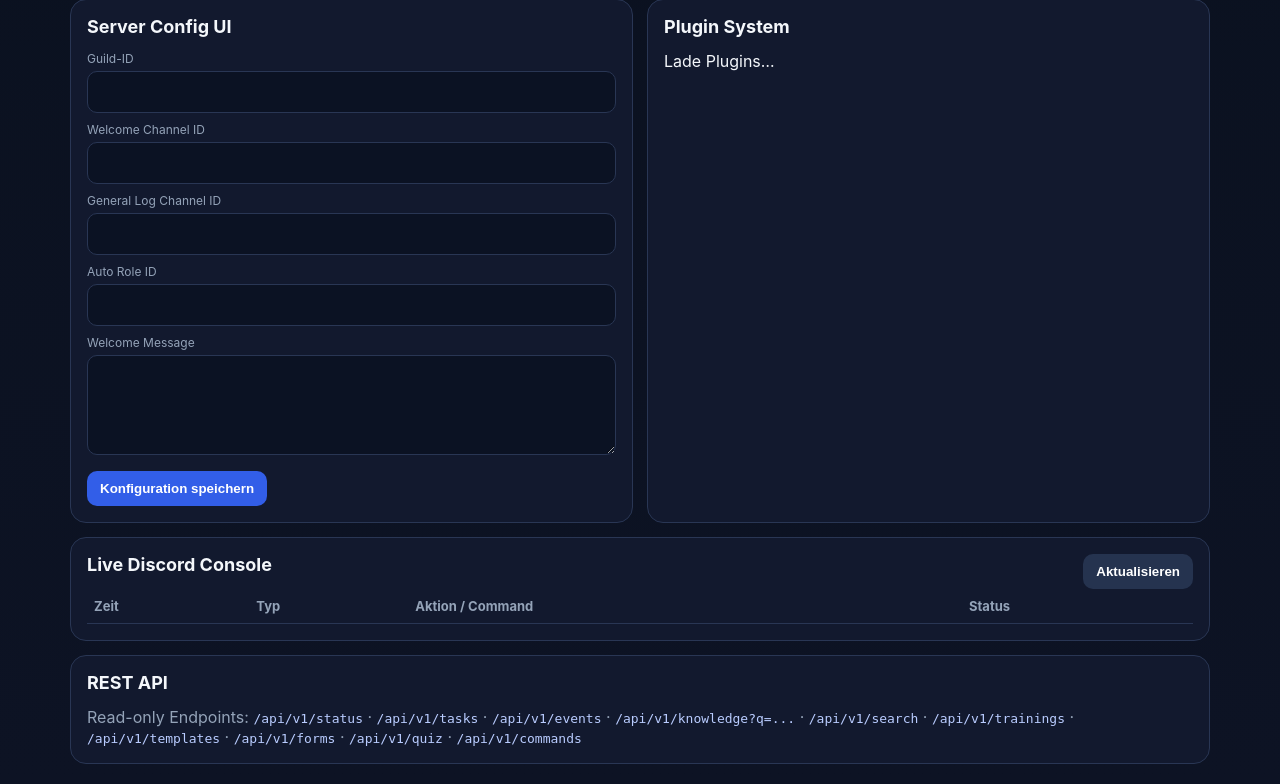
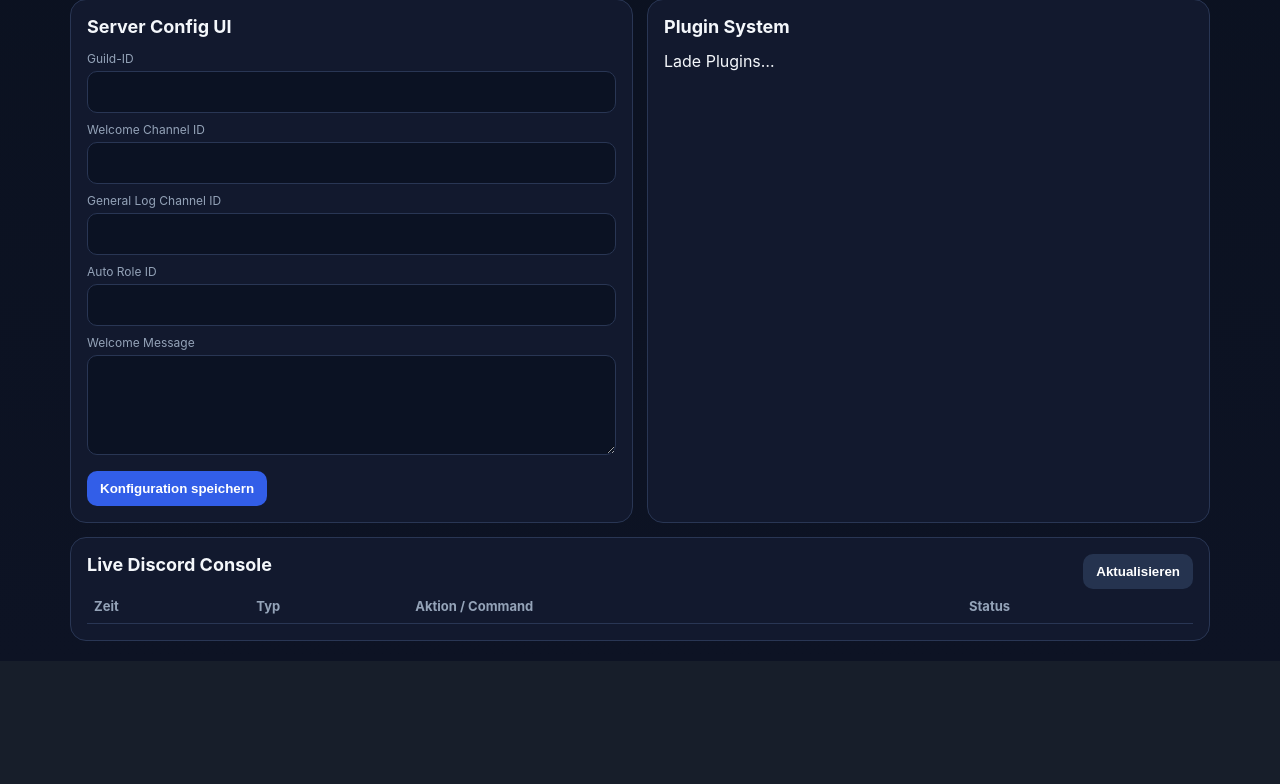
Before and after one commit to InvalidKaro/Raspberry-Bot, a Python web app: template dashboard/templates/workspace.html in a window 1280 px wide. Shown: the part 673-1457 px from the top of the page. After the commit the page ends 1314 px from the top, so only its background shows below. Run offline with Jinja, Linux system fonts and the light colour scheme; the template is opened without the code that fills it, so the values that code supplies are empty.

Commit message:
Remove public API references from Workspace dashboard

```diff
--- a/dashboard/templates/workspace.html
+++ b/dashboard/templates/workspace.html
@@ -13,7 +13,6 @@
 <section class="panel"><h2>Server Config UI</h2><label>Guild-ID</label><input id="cfgGuild" inputmode="numeric"><label>Welcome Channel ID</label><input id="cfgWelcome" inputmode="numeric"><label>General Log Channel ID</label><input id="cfgLog" inputmode="numeric"><label>Auto Role ID</label><input id="cfgRole" inputmode="numeric"><label>Welcome Message</label><textarea id="cfgMessage"></textarea><div class="actions"><button onclick="saveConfig()">Konfiguration speichern</button></div></section>
 <section class="panel"><h2>Plugin System</h2><div id="plugins">Lade Plugins…</div></section></div>
 <section class="panel" style="margin-top:14px"><div class="top"><h2>Live Discord Console</h2><button class="secondary" onclick="loadAll()">Aktualisieren</button></div><div style="overflow:auto"><table><thead><tr><th>Zeit</th><th>Typ</th><th>Aktion / Command</th><th>Status</th></tr></thead><tbody id="consoleRows"></tbody></table></div></section>
-<section class="panel" style="margin-top:14px"><h2>REST API</h2><div class="muted">Read-only Endpoints: <code>/api/v1/status</code> · <code>/api/v1/tasks</code> · <code>/api/v1/events</code> · <code>/api/v1/knowledge?q=...</code> · <code>/api/v1/search</code> · <code>/api/v1/trainings</code> · <code>/api/v1/templates</code> · <code>/api/v1/forms</code> · <code>/api/v1/quiz</code> · <code>/api/v1/commands</code></div></section>
 </main><div id="status"></div><script>
 const qs=id=>document.getElementById(id);function note(text,ok=true){const n=qs('status');n.textContent=text;n.style.display='block';n.style.borderColor=ok?'#2d7950':'#8c3040';setTimeout(()=>n.style.display='none',4200)}async function req(url,opts={}){const r=await fetch(url,{cache:'no-store',headers:{'Content-Type':'application/json',...(opts.headers||{})},...opts});const data=await r.json().catch(()=>({ok:false,message:'Invalid response'}));if(!r.ok||data.ok===false)throw new Error(data.message||`HTTP ${r.status}`);return data}
 async function loadAll(){try{const d=await req('/api/workspace/summary');qs('tasks').textContent=d.counts.tasks;qs('events').textContent=d.counts.events;qs('knowledge').textContent=d.counts.knowledge;qs('jobs').textContent=d.counts.jobs;qs('commandList').innerHTML=d.commands.map(x=>`<code>!${x.name}</code>`).join(' · ')||'Keine Commands';if(d.guild_settings.length){const g=d.guild_settings[0];qs('commandGuild').value=g.guild_id;qs('cfgGuild').value=g.guild_id;qs('cfgWelcome').value=g.welcome_channel_id||'';qs('cfgLog').value=g.general_log_channel_id||'';qs('cfgRole').value=g.auto_role_id||'';qs('cfgMessage').value=g.welcome_message||''}qs('plugins').innerHTML=d.plugins.map(p=>`<div class="plugin"><code>${p.extension}</code><button class="${p.enabled?'danger':'secondary'}" onclick="togglePlugin('${p.extension}',${!p.enabled})">${p.enabled?'Deaktivieren':'Aktivieren'}</button></div>`).join('');qs('consoleRows').innerHTML=d.console.map(x=>`<tr><td>${x.created_at||''}</td><td>${x.type}</td><td>${x.name||''}</td><td>${x.status||''}</td></tr>`).join('')}catch(e){note(e.message,false)}}
```
